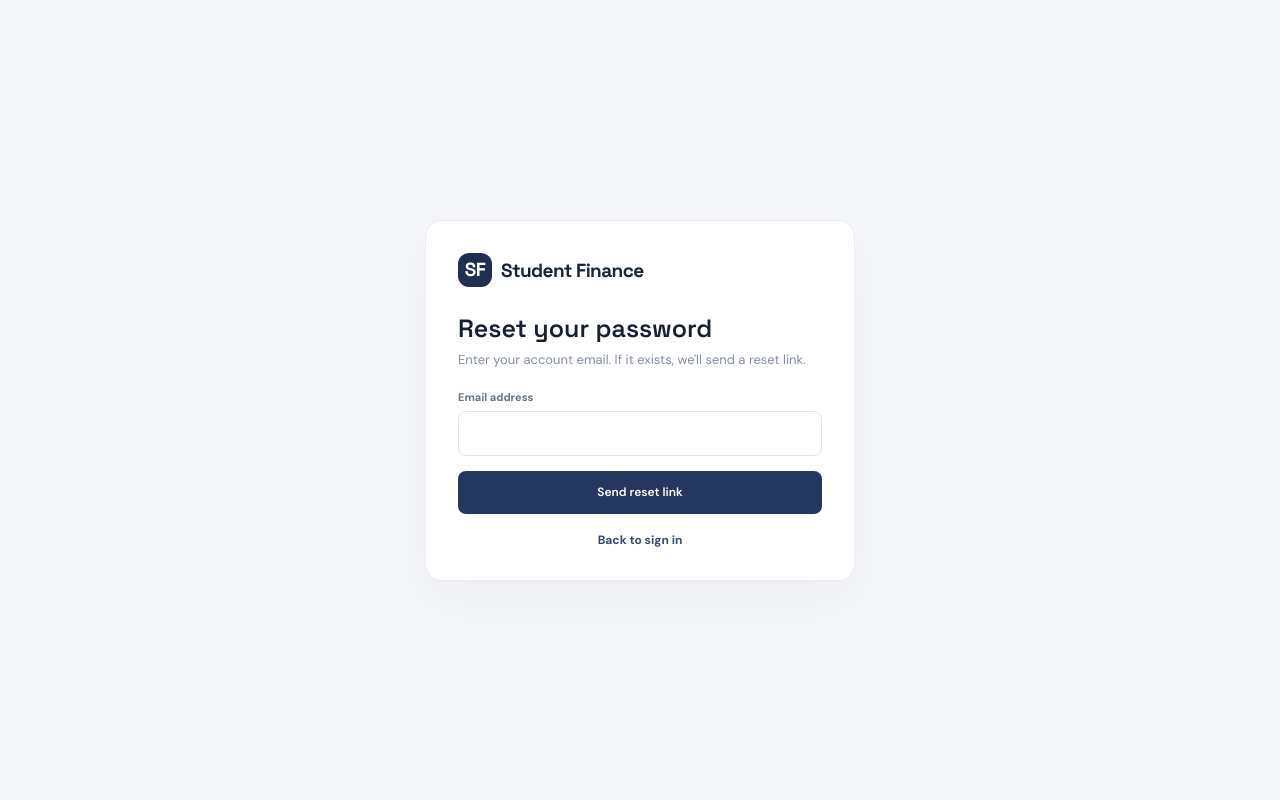
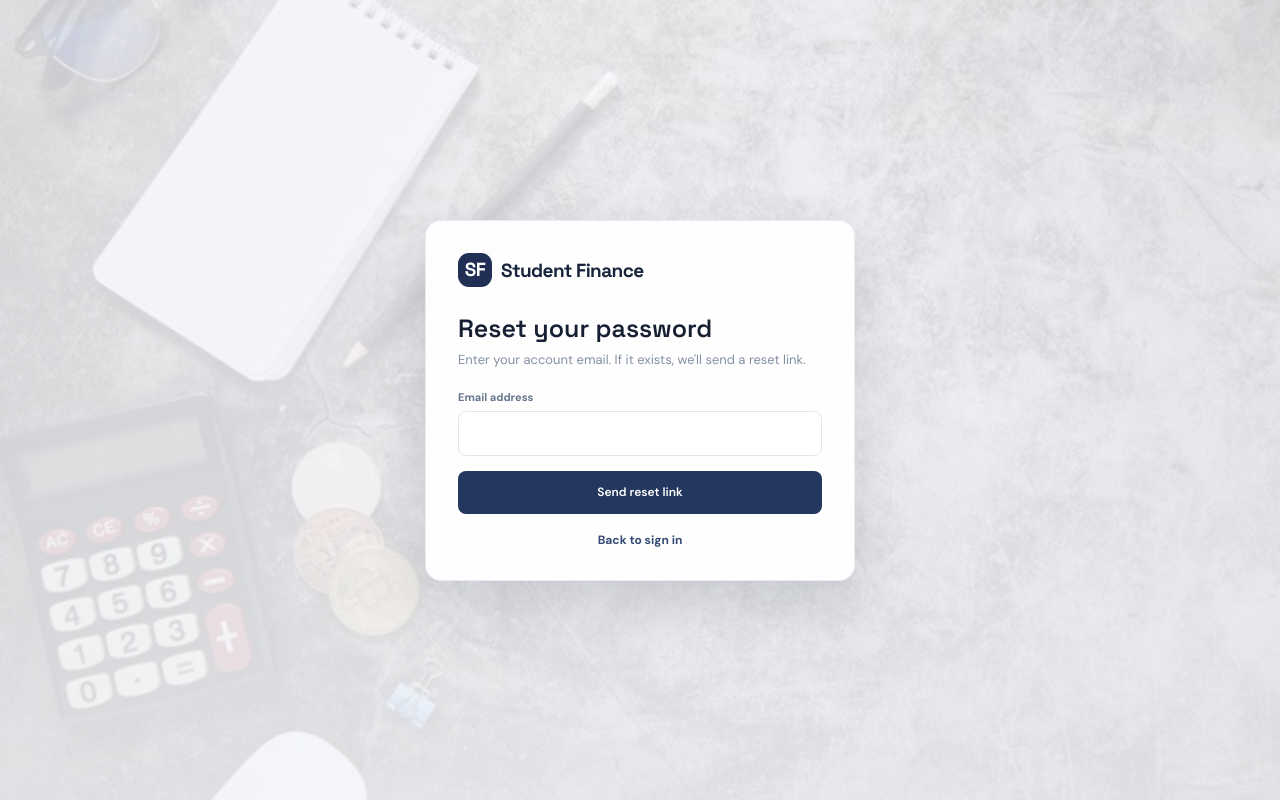
Before and after one commit to robinmwaniki/Student-finance-manager, a Laravel app: page /forgot-password in a window 1280 px wide. Run offline with Laravel 12, Linux system fonts and the light colour scheme.

Commit message:
Add background image to sign-in and registration pages

```diff
--- a/resources/views/layouts/app.blade.php
+++ b/resources/views/layouts/app.blade.php
@@ -73,6 +73,12 @@ body[data-theme="dark"] .btn{background:#496da8;color:#fff}
 body[data-theme="dark"] .btn-danger{background:#6d2935;color:#ffe2e5}
 body[data-theme="dark"] #offline-sync-panel{background:#142035!important;border-color:#293950!important;color:#e5eaf3!important}
 </style>
+<style>
+/* Reuse the public landing-page image on unauthenticated sign-in and registration screens. */
+.auth-page{background-color:#f5f7fb;background-image:linear-gradient(rgba(247,248,252,.82),rgba(247,248,252,.88)),url("/bg.jpg");background-position:center;background-repeat:no-repeat;background-size:cover;background-attachment:fixed}
+.auth-card{background:rgba(255,255,255,.94);backdrop-filter:blur(10px);-webkit-backdrop-filter:blur(10px);box-shadow:0 20px 55px rgba(23,32,51,.14)}
+@media(max-width:700px){.auth-page{background-attachment:scroll}}
+</style>
 @stack('head')
 <link rel="manifest" href="/manifest.webmanifest"><meta name="theme-color" content="#24385f">
 </head><body data-theme="{{ auth()->check() ? auth()->user()->theme : 'light' }}" @auth data-user-id="{{ auth()->id() }}" @endauth><div class="shell">
```
